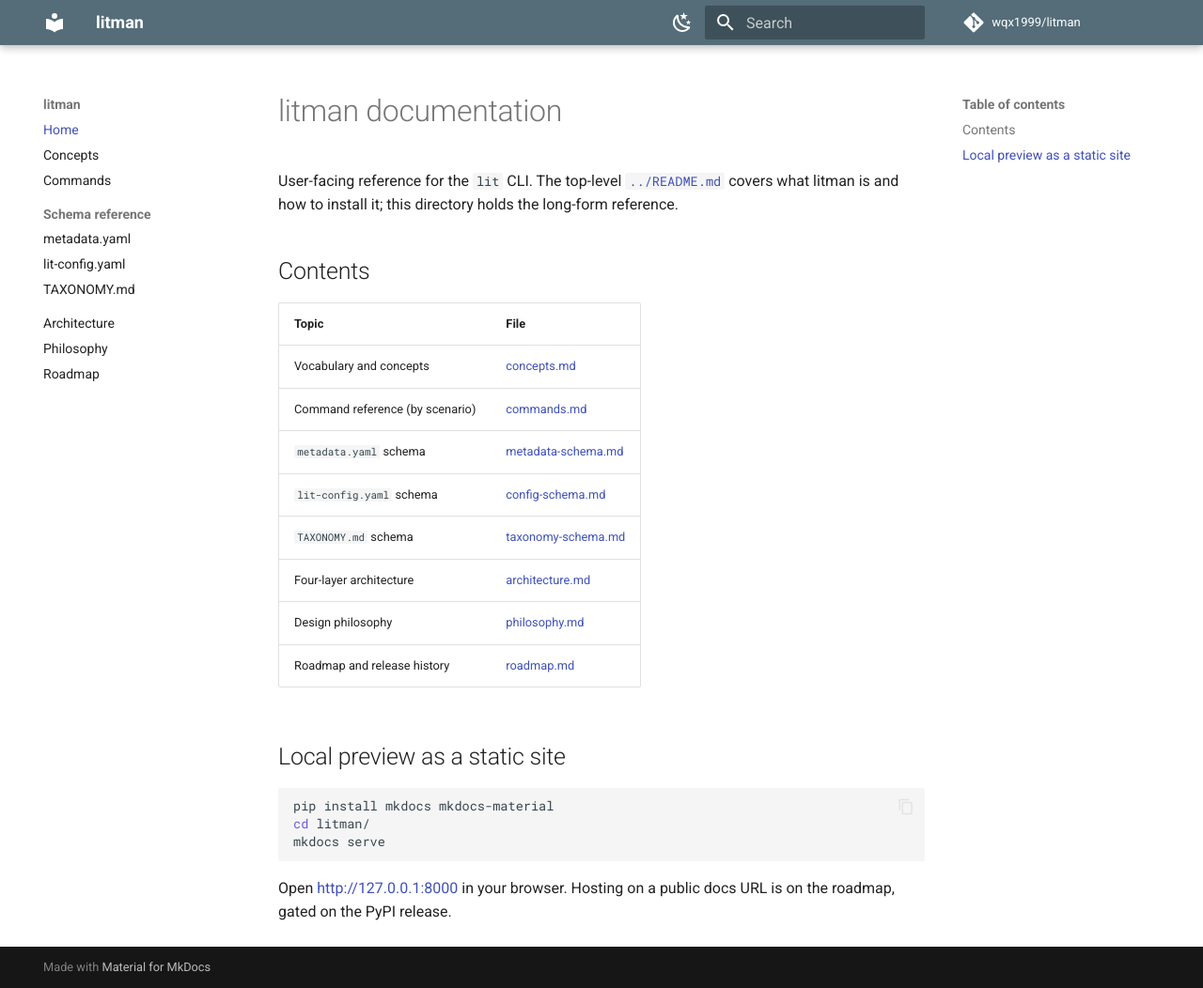
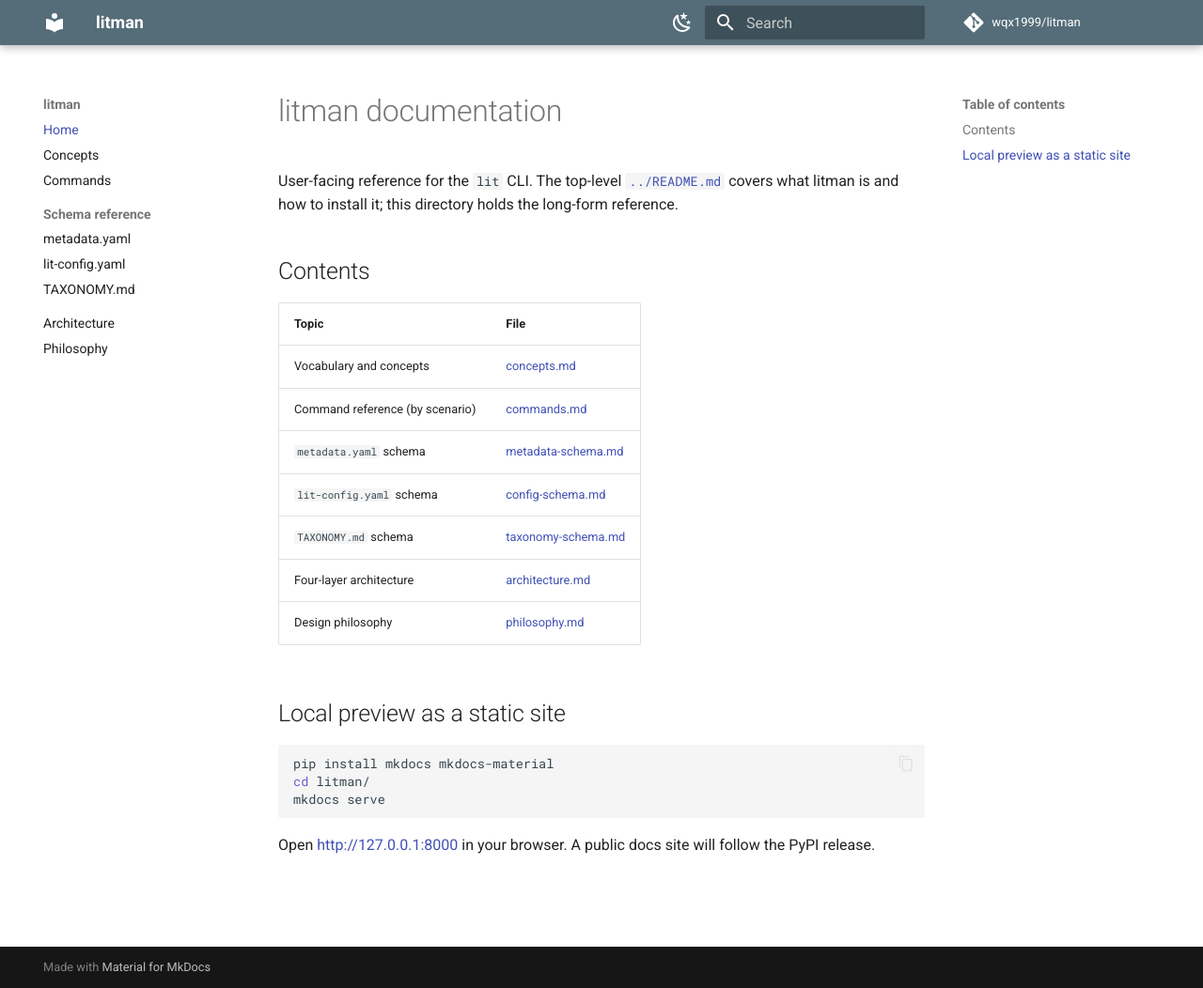
Before and after one commit to wqx1999/litman, an MkDocs documentation site: the page built from docs/README.md, in a window 1280 px wide and 1052 px high. Shown: the whole window at 94% size. Built offline with MkDocs 1.6.1 and Material for MkDocs 9.7.7, drawn with Linux system fonts in a browser that asks for light colours; comment, search, counter and statistics services are not loaded.

Commit message:
docs: drop public roadmap and Alpha status banner
Pre-release maintenance phase, repo stays unreleased until dogfooding
ends, so a public roadmap / release-history page and the README "Status:
Alpha" banner only advertise stale plans. Dev planning continues in the
local-only dev_docs/todo (not git-tracked).

- rm docs/roadmap.md
- README: remove Status banner + Documentation-table roadmap row
- docs/README: remove roadmap row, reword dangling "on the roadmap" line
- mkdocs.yml: drop Roadmap from nav

Co-Authored-By: Claude Opus 4.7 <noreply@anthropic.com>

````diff
--- a/docs/README.md
+++ b/docs/README.md
@@ -15,7 +15,6 @@ it; this directory holds the long-form reference.
 | `TAXONOMY.md` schema | [taxonomy-schema.md](taxonomy-schema.md) |
 | Four-layer architecture | [architecture.md](architecture.md) |
 | Design philosophy | [philosophy.md](philosophy.md) |
-| Roadmap and release history | [roadmap.md](roadmap.md) |
 
 ## Local preview as a static site
 
@@ -25,5 +24,5 @@ cd litman/
 mkdocs serve
 ```
 
-Open <http://127.0.0.1:8000> in your browser. Hosting on a public docs
-URL is on the roadmap, gated on the PyPI release.
+Open <http://127.0.0.1:8000> in your browser. A public docs site will
+follow the PyPI release.
--- a/mkdocs.yml
+++ b/mkdocs.yml
@@ -53,4 +53,3 @@ nav:
       - "TAXONOMY.md": taxonomy-schema.md
   - Architecture: architecture.md
   - Philosophy: philosophy.md
-  - Roadmap: roadmap.md
````
Also changed, not shown: README.md (+0 -5 lines), docs/roadmap.md (deleted, +0 -40 lines).
